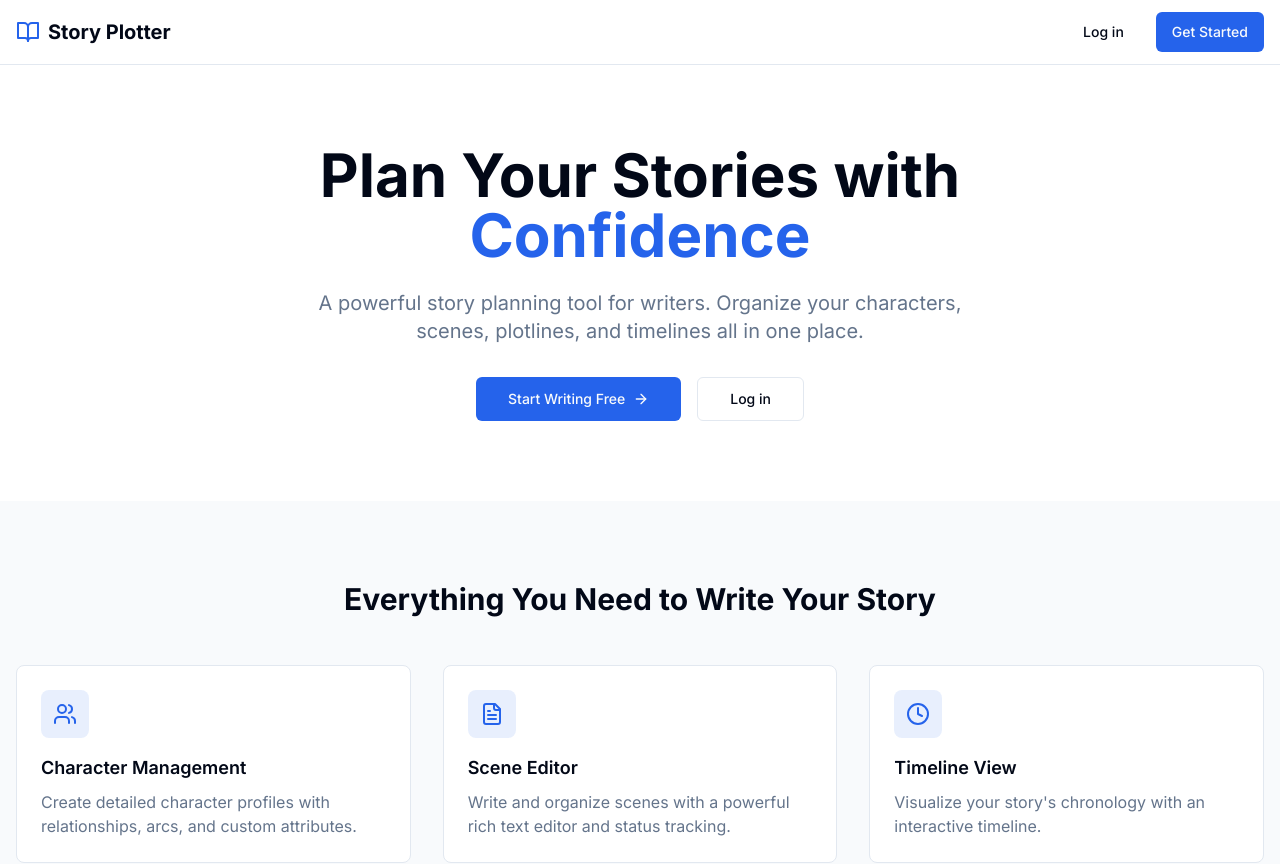
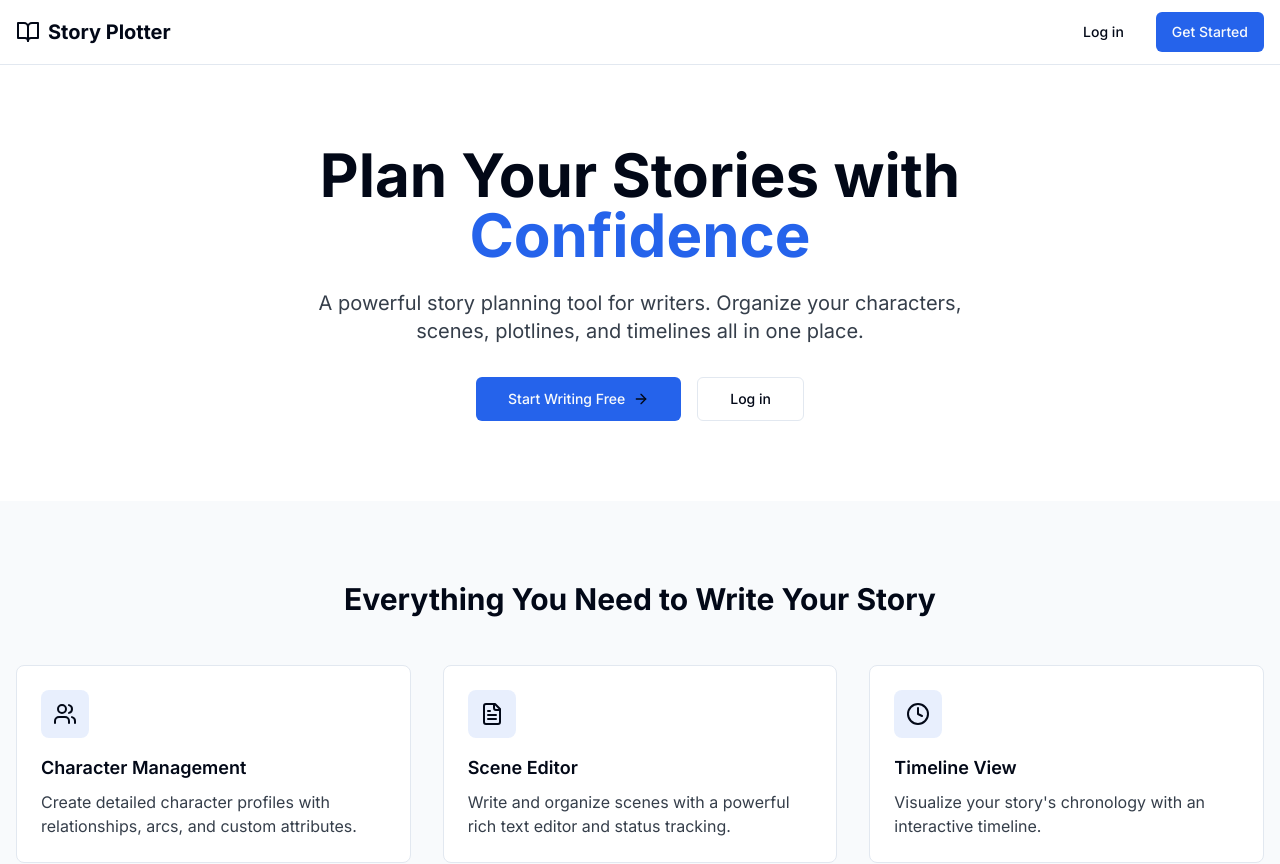
Before and after one commit to Elizabeth-tif/story-plotter, a Next.js app: page / in a window 1280 px wide. Shown: the top 864 px of the page. Built offline with nearby package versions, Linux system fonts and the light colour scheme; no server answers.

Commit message:
Update CSS variables and apply text color to global styles for improved readability

```diff
--- a/src/app/globals.css
+++ b/src/app/globals.css
@@ -15,7 +15,7 @@
     --secondary: 210 40% 96.1%;
     --secondary-foreground: 222.2 47.4% 11.2%;
     --muted: 210 40% 96.1%;
-    --muted-foreground: 215.4 16.3% 46.9%;
+    --muted-foreground: 215.4 16.3% 25%;
     --accent: 210 40% 96.1%;
     --accent-foreground: 222.2 47.4% 11.2%;
     --destructive: 0 84.2% 60.2%;
@@ -51,7 +51,7 @@
 
 @layer base {
   * {
-    @apply border-border;
+    @apply border-border text-foreground;
   }
   body {
     @apply bg-background text-foreground;
```
